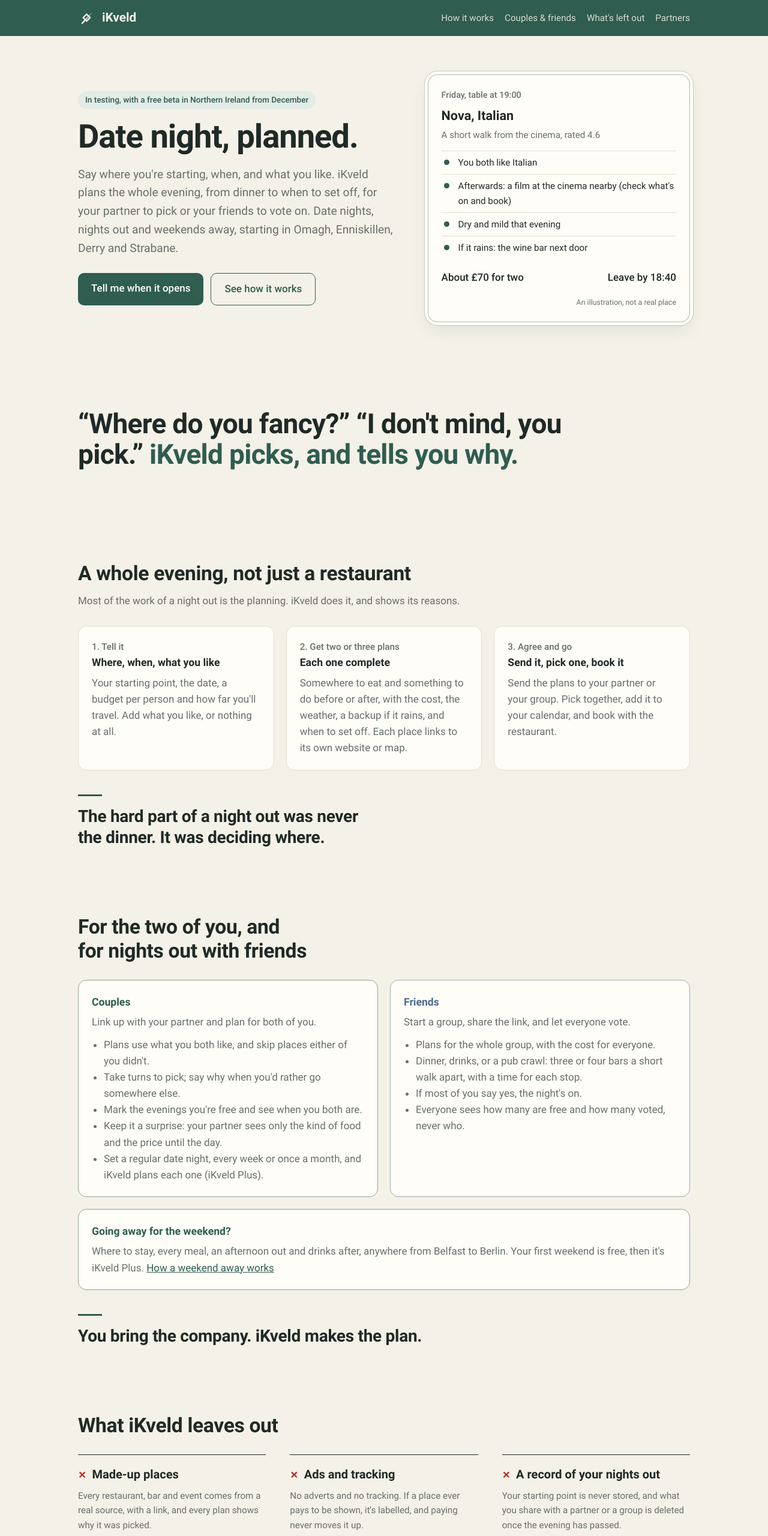
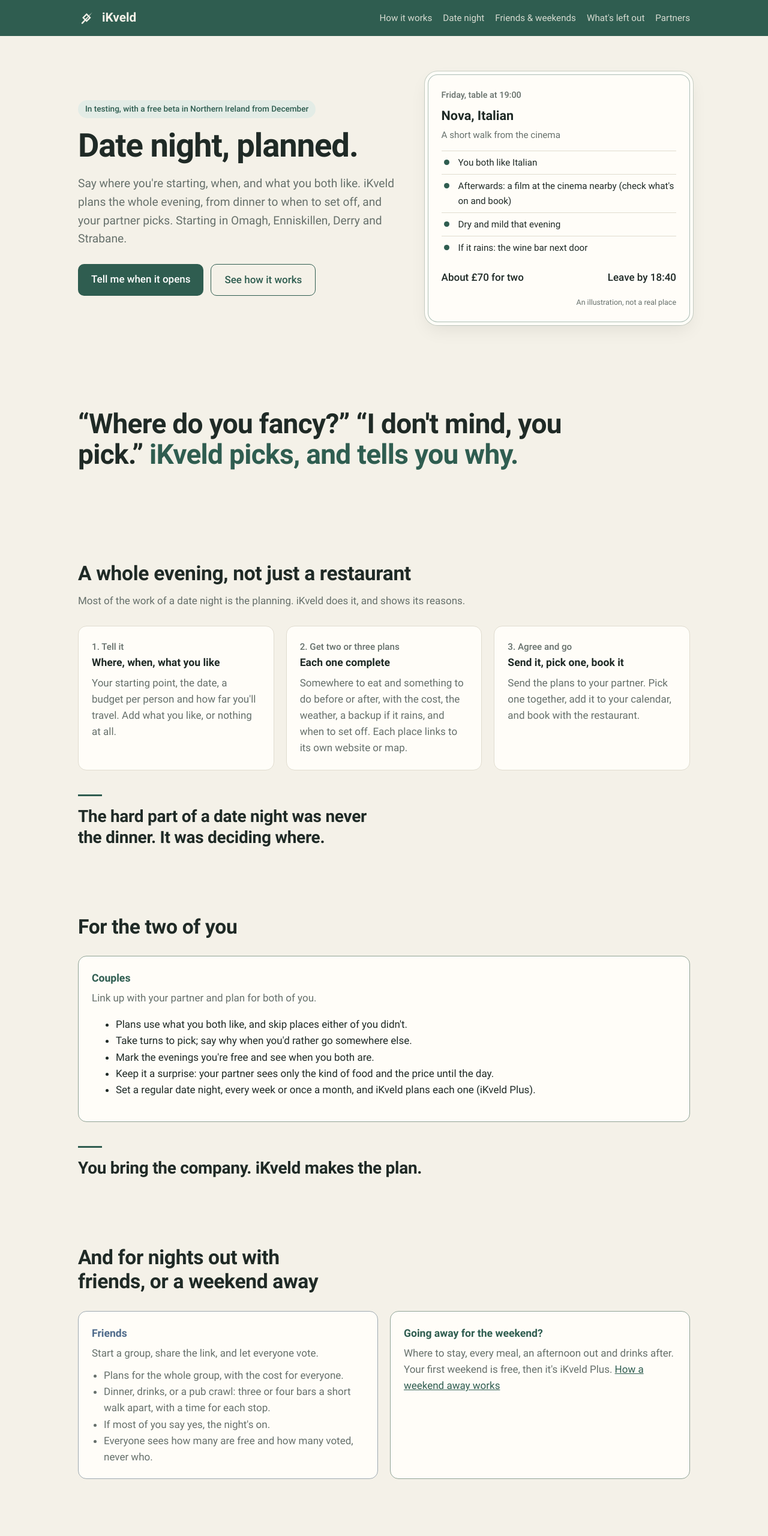
Before and after one commit to Skeillebank-Group/ikveld-website, a plain HTML site: page index.html in a window 1280 px wide. Shown: the top 2560 px of the page at 60% size. Drawn offline with Linux system fonts and the light colour scheme.

Commit message:
Lead with date night: couples first, friends and weekends after
The home page now leads with one thing, date night in your town:
- Title, description and link preview lead with date night in the four towns.
- The hero speaks to couples only; friends and weekends move to an
  "And for nights out with friends, or a weekend away" section below couples.
- How it works says "date night" and "your partner".
- Berlin is no longer a headline on the home page or the eight town pages
  ("Going away for a weekend? That too." links to the weekend page instead).
- The example plan drops "rated 4.6", as plans don't show ratings.
- Nav and footer: "Date night" and "Friends & weekends".

Co-Authored-By: Claude Opus 5.5 <noreply@anthropic.com>

```diff
--- a/index.html
+++ b/index.html
@@ -3,8 +3,8 @@
 <head>
 <meta charset="utf-8">
 <meta name="viewport" content="width=device-width, initial-scale=1">
-<title>Date night planner: iKveld plans your date night, night out or weekend away</title>
-<meta name="description" content="Date night, dinner with friends, a pub crawl or a weekend away, planned. Northern Ireland first: where to eat or drink, what to do before or after, the weather and when to set off.">
+<title>Date night planner: iKveld plans your date night in Omagh, Enniskillen, Derry and Strabane</title>
+<meta name="description" content="Date night, planned: where to eat, what to do before or after, the cost, the weather and when to set off, for your partner to pick. Starting in Omagh, Enniskillen, Derry and Strabane. Nights out with friends too.">
 <link rel="icon" href="/favicon.ico" sizes="any">
 <link rel="icon" href="/favicon-48.png" type="image/png" sizes="48x48">
 <link rel="icon" href="logo.svg" type="image/svg+xml">
@@ -14,8 +14,8 @@
 <link rel="canonical" href="https://ikveld.com/">
 <meta property="og:type" content="website">
 <meta property="og:site_name" content="iKveld">
-<meta property="og:title" content="iKveld: date nights, nights out and pub crawls, planned">
-<meta property="og:description" content="The whole evening, planned: where to eat or drink, what to do before or after, the cost, the weather and when to set off. For couples, and for nights out with friends.">
+<meta property="og:title" content="iKveld: date night, planned">
+<meta property="og:description" content="The whole evening, planned: where to eat, what to do before or after, the cost, the weather and when to set off. Your partner picks. Nights out with friends too.">
 <meta property="og:url" content="https://ikveld.com/">
 <meta property="og:image" content="https://ikveld.com/icon-512.png">
 <meta property="og:locale" content="en_GB">
@@ -46,7 +46,7 @@
       "url": "https://app.ikveld.com/",
       "applicationCategory": "LifestyleApplication",
       "operatingSystem": "Any (web browser)",
-      "description": "Plans date nights, dinner with friends, pub crawls and weekends away: where to eat or drink, what to do before or after, the cost, the weather and when to set off. Couples pick together; groups vote.",
+      "description": "Plans date nights: where to eat, what to do before or after, the cost, the weather and when to set off, for couples to pick together. Also nights out with friends, pub crawls and weekends away.",
       "areaServed": { "@type": "Place", "name": "Northern Ireland" },
       "offers": { "@type": "Offer", "price": "0", "priceCurrency": "GBP" },
       "publisher": { "@id": "https://ikveld.com/#company" }
@@ -136,6 +136,7 @@
   .two ul { margin: 10px 0 0; padding-left: 20px; color: var(--muted); }
   .away { margin-top: 20px; border-color: color-mix(in srgb, var(--accent) 45%, var(--line)); }
   .away h3 { color: var(--accent); }
+  .two .away { margin-top: 0; }
 
   .partners { border: 1.5px dashed var(--pop); border-radius: 18px; padding: 32px; }
   .partners .land { margin-top: 28px; }
@@ -214,7 +215,8 @@
     </a>
     <nav class="nav" aria-label="Main">
       <a href="#how">How it works</a>
-      <a href="#together">Couples &amp; friends</a>
+      <a href="#together">Date night</a>
+      <a href="#also">Friends &amp; weekends</a>
       <a href="#without">What's left out</a>
       <a href="#partners">Partners</a>
     </nav>
@@ -226,7 +228,7 @@
     <div>
       <p class="status">In testing, with a free beta in Northern Ireland from December</p>
       <h1>Date night, planned.</h1>
-      <p class="lead">Say where you're starting, when, and what you like. iKveld plans the whole evening, from dinner to when to set off, for your partner to pick or your friends to vote on. Date nights, nights out and weekends away, starting in Omagh, Enniskillen, Derry and Strabane.</p>
+      <p class="lead">Say where you're starting, when, and what you both like. iKveld plans the whole evening, from dinner to when to set off, and your partner picks. Starting in Omagh, Enniskillen, Derry and Strabane.</p>
       <div class="cta-row">
         <a class="btn primary" href="#launch">Tell me when it opens</a>
         <a class="btn ghost" href="#how">See how it works</a>
@@ -235,7 +237,7 @@
     <div class="plan" aria-label="An example plan">
       <p class="tag">Friday, table at 19:00</p>
       <p class="name">Nova, Italian</p>
-      <p class="meta">A short walk from the cinema, rated 4.6</p>
+      <p class="meta">A short walk from the cinema</p>
       <ul>
         <li>You both like Italian</li>
         <li>Afterwards: a film at the cinema nearby (check what's on and book)</li>
@@ -254,7 +256,7 @@
   <section id="how">
     <div class="sec-head">
       <h2>A whole evening, not just a restaurant</h2>
-      <p>Most of the work of a night out is the planning. iKveld does it, and shows its reasons.</p>
+      <p>Most of the work of a date night is the planning. iKveld does it, and shows its reasons.</p>
     </div>
     <div class="grid">
       <div class="card">
@@ -270,17 +272,16 @@
       <div class="card">
         <p class="step">3. Agree and go</p>
         <h3>Send it, pick one, book it</h3>
-        <p>Send the plans to your partner or your group. Pick together, add it to your calendar, and book with the restaurant.</p>
+        <p>Send the plans to your partner. Pick one together, add it to your calendar, and book with the restaurant.</p>
       </div>
     </div>
-    <p class="land">The hard part of a night out was never the dinner. It was deciding where.</p>
+    <p class="land">The hard part of a date night was never the dinner. It was deciding where.</p>
   </section>
 
   <section id="together">
     <div class="sec-head">
-      <h2>For the two of you, and for nights out with friends</h2>
+      <h2>For the two of you</h2>
     </div>
-    <div class="two">
     <div class="card couple">
       <h3>Couples</h3>
       <p>Link up with your partner and plan for both of you.</p>
@@ -292,6 +293,14 @@
         <li>Set a regular date night, every week or once a month, and iKveld plans each one (iKveld Plus).</li>
       </ul>
     </div>
+    <p class="land">You bring the company. iKveld makes the plan.</p>
+  </section>
+
+  <section id="also">
+    <div class="sec-head">
+      <h2>And for nights out with friends, or a weekend away</h2>
+    </div>
+    <div class="two">
       <div class="card friends">
         <h3>Friends</h3>
         <p>Start a group, share the link, and let everyone vote.</p>
@@ -302,12 +311,11 @@
           <li>Everyone sees how many are free and how many voted, never who.</li>
         </ul>
       </div>
-    </div>
       <div class="card away">
         <h3>Going away for the weekend?</h3>
-      <p>Where to stay, every meal, an afternoon out and drinks after, anywhere from Belfast to Berlin. Your first weekend is free, then it's iKveld Plus. <a href="weekend-away/">How a weekend away works</a></p>
+        <p>Where to stay, every meal, an afternoon out and drinks after. Your first weekend is free, then it's iKveld Plus. <a href="weekend-away/">How a weekend away works</a></p>
       </div>
-    <p class="land">You bring the company. iKveld makes the plan.</p>
+    </div>
   </section>
 
   <section id="without">
@@ -333,8 +341,8 @@
 
   <section id="towns">
     <div class="sec-head">
-      <h2>Planning a night out near you?</h2>
-      <p>iKveld starts in Omagh, Enniskillen, Derry and Strabane. <a href="your-town/">Somewhere else? It still plans.</a> <a href="weekend-away/">Weekend away in Berlin? That too.</a></p>
+      <h2>Planning a date night near you?</h2>
+      <p>iKveld starts in Omagh, Enniskillen, Derry and Strabane. <a href="your-town/">Somewhere else? It still plans.</a></p>
     </div>
     <div class="towns">
       <div><h3>Omagh</h3><a href="date-night-omagh/">Date night in Omagh</a><a href="night-out-omagh/">Night out with friends in Omagh</a></div>
@@ -378,7 +386,8 @@
   </a>
   <nav class="sfoot-links" aria-label="Footer">
     <a href="#how">How it works</a>
-    <a href="#together">Couples &amp; friends</a>
+    <a href="#together">Date night</a>
+    <a href="#also">Friends &amp; weekends</a>
     <a href="#without">What's left out</a>
     <a href="#towns">Towns</a>
     <a href="#partners">Partners</a>
```
Also changed, not shown: date-night-derry/index.html (+1 -1 lines), date-night-enniskillen/index.html (+1 -1 lines), date-night-omagh/index.html (+1 -1 lines), date-night-strabane/index.html (+1 -1 lines), night-out-derry/index.html (+1 -1 lines), night-out-enniskillen/index.html (+1 -1 lines), night-out-omagh/index.html (+1 -1 lines), night-out-strabane/index.html (+1 -1 lines). Lines whose indentation alone changed are shown as unchanged.
